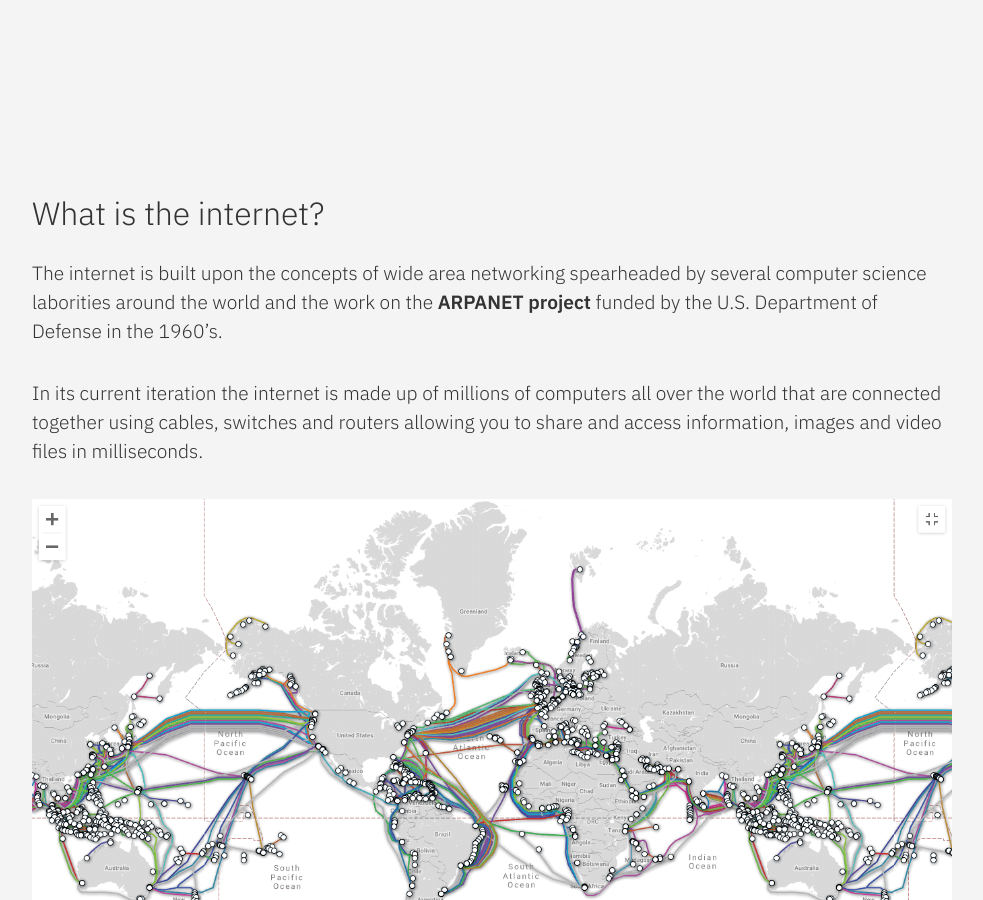
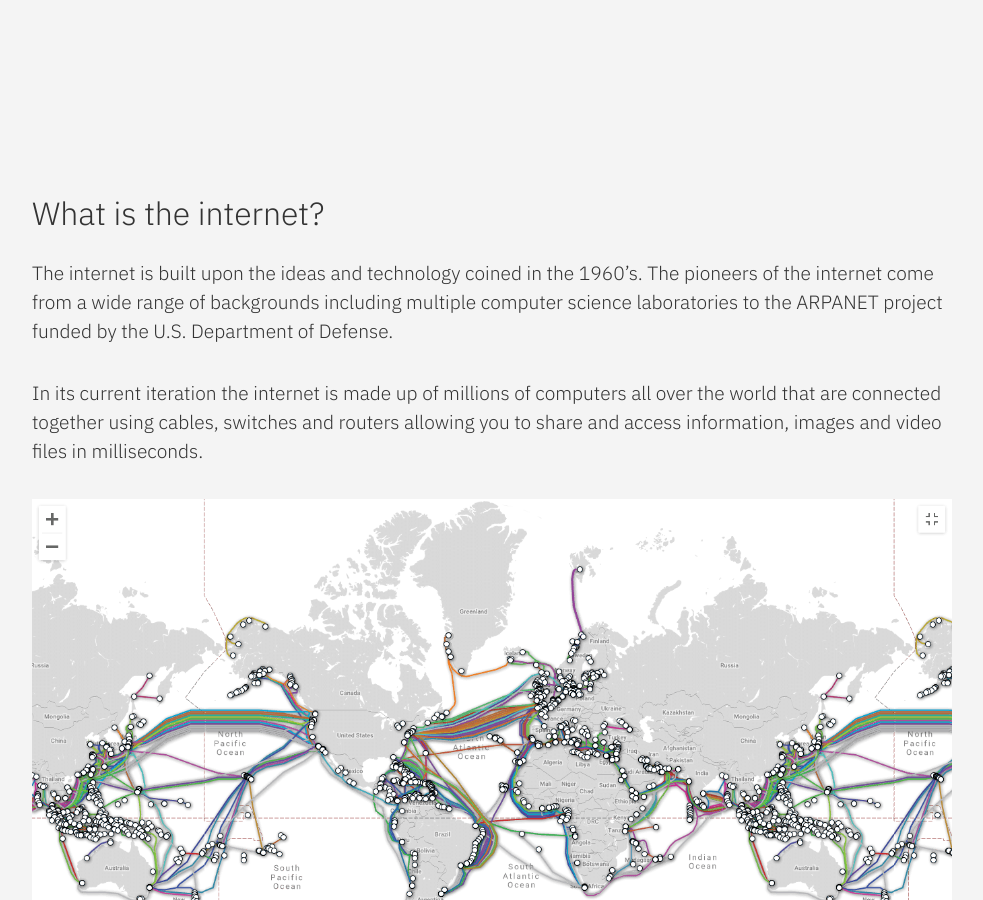
Before and after one commit to Hiauk/gratis-design, a Jekyll site: the page built from _resources/how-does-the-internet-work.md, in a window 1280 px wide and 900 px high, scrolled down 386 px. Shown: the whole window, without its empty margins (148-1131 px from the left). Built offline with Jekyll 4.4.1, drawn with Linux system fonts in a browser that asks for light colours.

Commit message:
Minor tweak in words

```diff
--- a/_resources/how-does-the-internet-work.md
+++ b/_resources/how-does-the-internet-work.md
@@ -8,7 +8,7 @@ categories: faq
 
 ## What is the internet?
 
-The internet is built upon the concepts of wide area networking spearheaded by several computer science laborities around the world and the work on the **ARPANET project** funded by the U.S. Department of Defense in the 1960's.
+The internet is built upon the ideas and technology coined in the 1960's. The pioneers of the internet come from a wide range of backgrounds including multiple computer science laboratories to the ARPANET project funded by the U.S. Department of Defense.
 
 In its current iteration the internet is made up of millions of computers all over the world that are connected together using cables, switches and routers allowing you to share and access information, images and video files in milliseconds.
 
```
